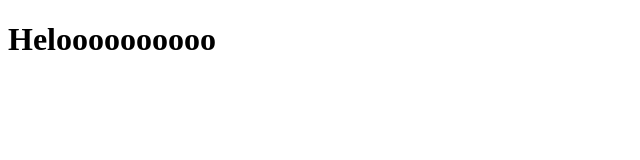
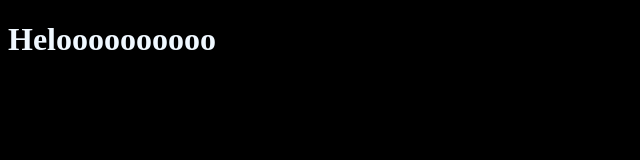
Before and after one commit to amay-doshi/amay-doshi.github.io, a plain HTML site: page index.html in a window 1280 px wide. Shown: the whole page, without its empty margins (0-640 px from the left). Drawn offline with Linux system fonts and the light colour scheme.

Commit message:
Update index.html

```diff
--- a/index.html
+++ b/index.html
@@ -5,8 +5,8 @@
     <meta name="viewport" content="width=device-width, initial-scale=1.0">
     <title>Document</title>
 </head>
-<body>
-    <h1>Heloooooooooo</h1>
+<body bgcolor="black">
+    <h1 style="color: aliceblue;">Heloooooooooo</h1>
 
 </body>
 </html>
```
